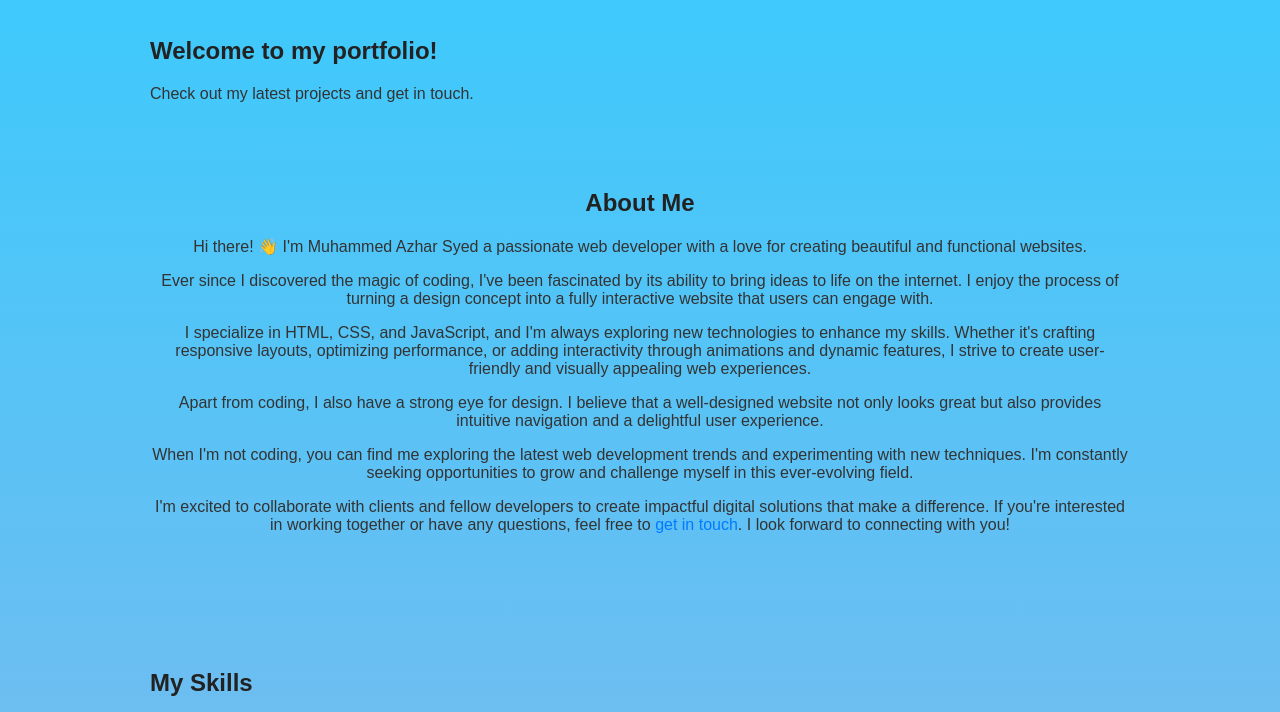
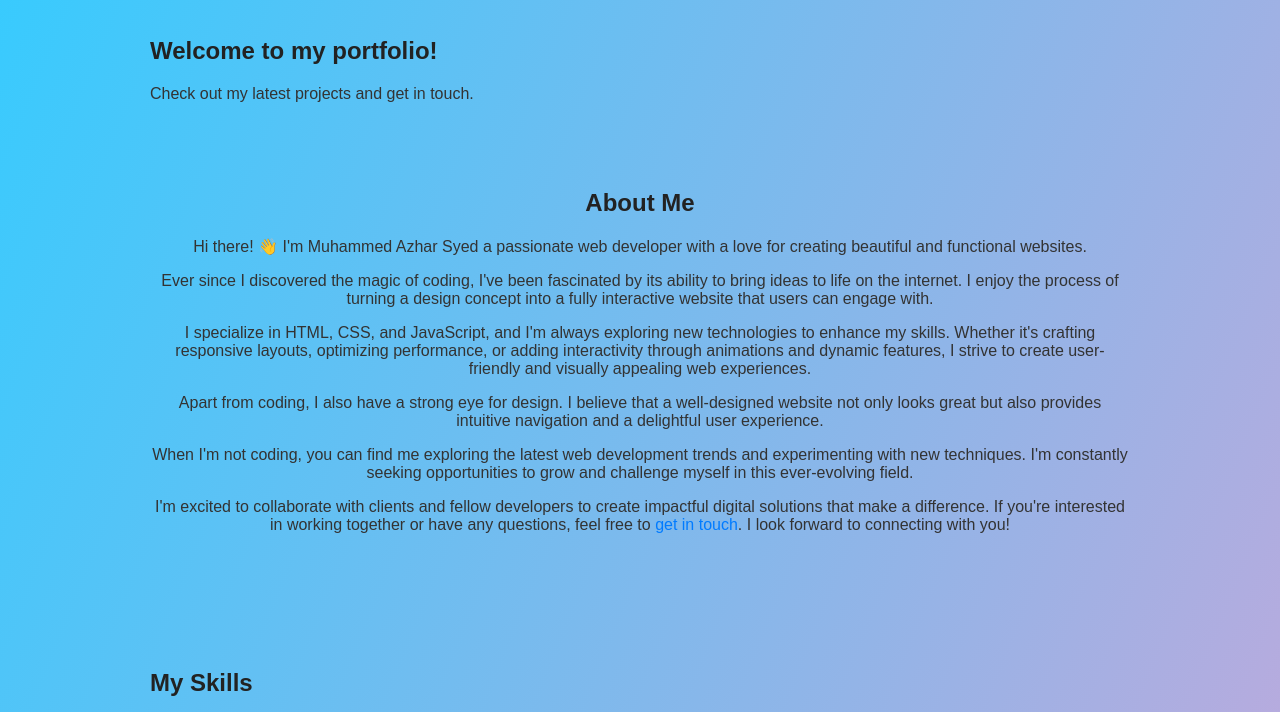
Before and after one commit to CodeMaestro786/Muhammed-Azhar-Syed-Portfolio, a plain HTML site: page index.html in a window 1280 px wide. Shown: the part 171-883 px from the top of the page. Drawn offline with Linux system fonts and the light colour scheme.

Commit message:
Update styles.css

```diff
--- a/styles.css
+++ b/styles.css
@@ -4,7 +4,7 @@ body {
   margin: 0;
   padding: 0;
   color: #333;
-  background: linear-gradient(to bottom, #33ccff 0%, #ff99cc 100%);
+  background: linear-gradient(to bottom right, #33ccff 0%, #ff99cc 100%);
 }
 
 h1, h2 {
```
